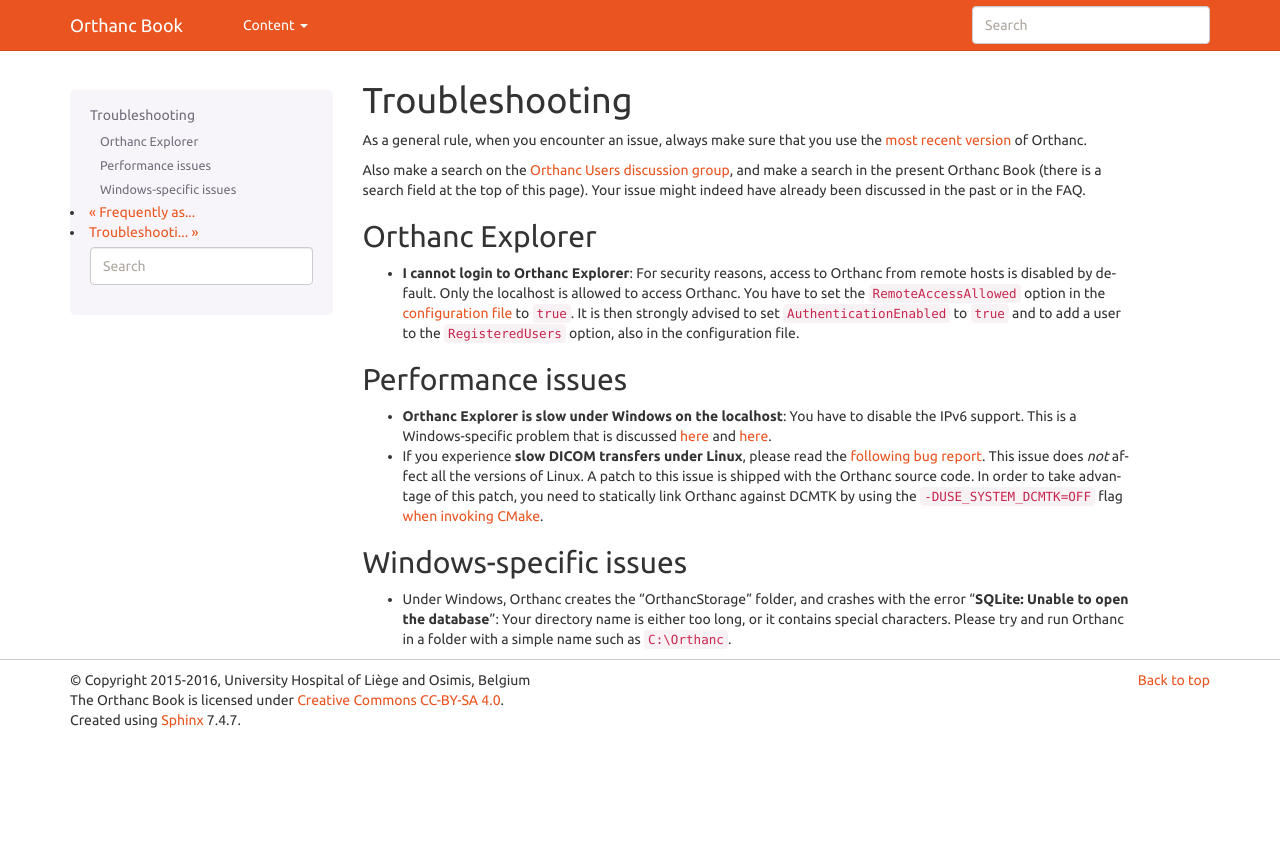
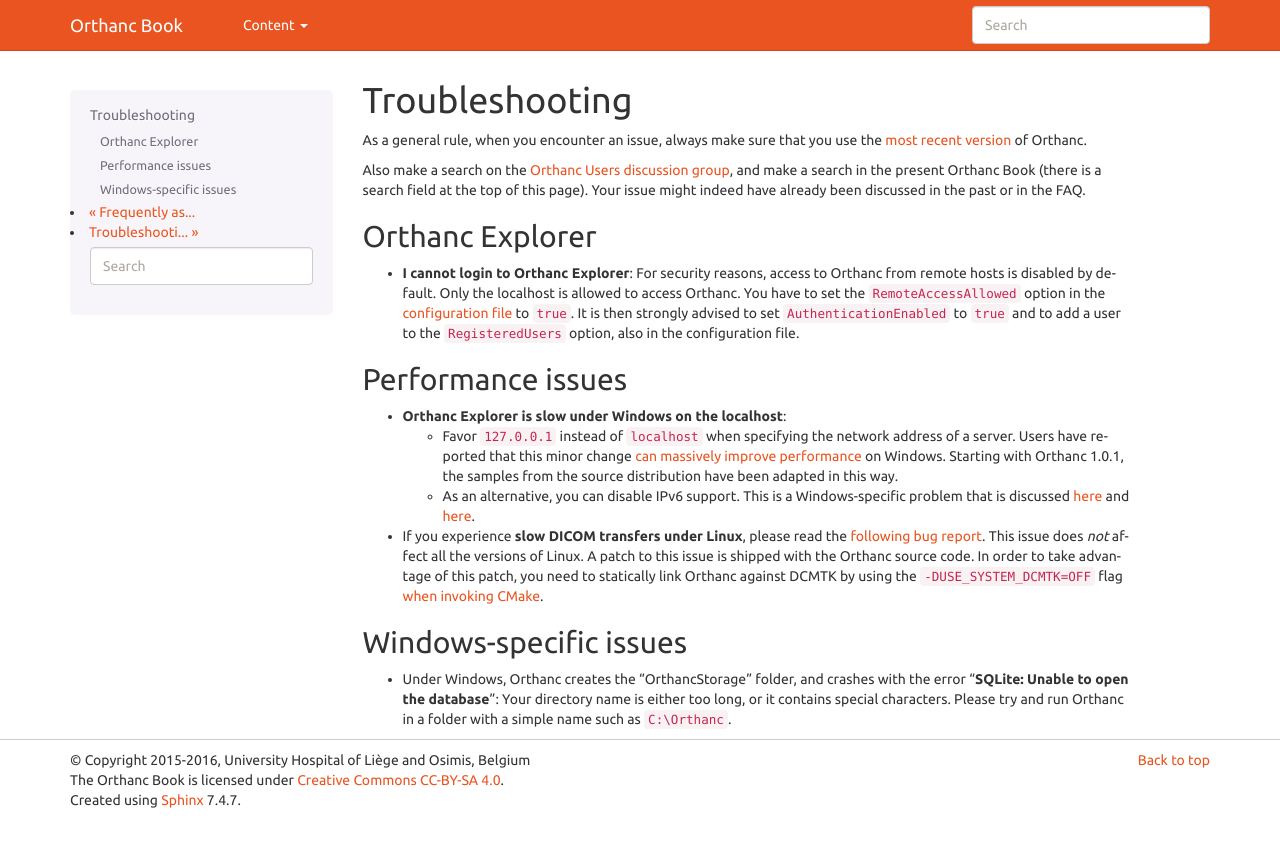
Before and after one commit to orthanc-mirrors/orthanc-book, a Sphinx documentation site: the page built from Sphinx/source/faq/troubleshooting.rst, in a window 1280 px wide. Shown: the top 847 px of the page. Built offline with Sphinx 7.4.7, drawn with Linux system fonts in a browser that asks for light colours.

Commit message:
localhost

```diff
--- a/Sphinx/source/faq/troubleshooting.rst
+++ b/Sphinx/source/faq/troubleshooting.rst
@@ -29,12 +29,20 @@
 Performance issues
 ------------------
 
-* **Orthanc Explorer is slow under Windows on the localhost**: You
-  have to disable the IPv6 support. This is a Windows-specific problem
-  that is discussed `here
-  <http://superuser.com/questions/43823/google-chrome-is-slow-to-localhost>`__
-  and `here
-  <http://stackoverflow.com/questions/1726585/firefox-and-chrome-slow-on-localhost-known-fix-doesnt-work-on-windows-7>`__.
+* **Orthanc Explorer is slow under Windows on the localhost**:
+
+  - Favor ``127.0.0.1`` instead of ``localhost`` when specifying the
+    network address of a server. Users have reported that this minor
+    change `can massively improve performance
+    <https://groups.google.com/d/msg/orthanc-users/tTe28zR0nGk/Lvs0STJLAgAJ>`__
+    on Windows. Starting with Orthanc 1.0.1, the samples from the
+    source distribution have been adapted in this way.
+
+  - As an alternative, you can disable IPv6 support. This is a
+    Windows-specific problem that is discussed `here
+    <http://superuser.com/questions/43823/google-chrome-is-slow-to-localhost>`__
+    and `here
+    <http://stackoverflow.com/questions/1726585/firefox-and-chrome-slow-on-localhost-known-fix-doesnt-work-on-windows-7>`__.
 
 * If you experience **slow DICOM transfers under Linux**, please read
   the `following bug report
```
